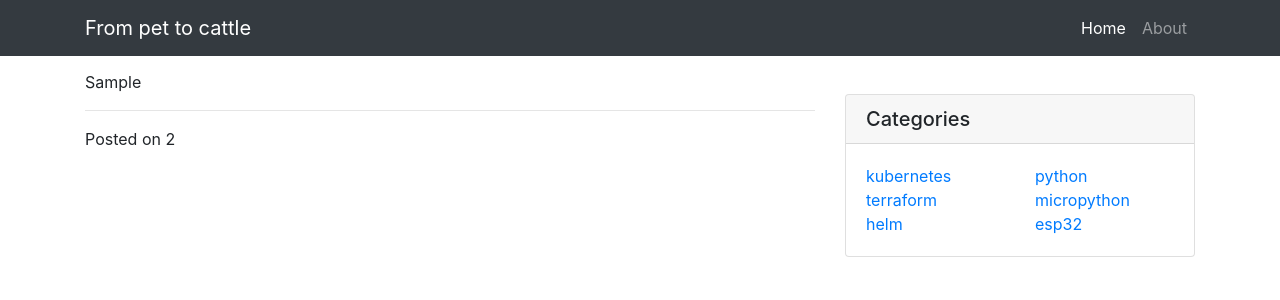
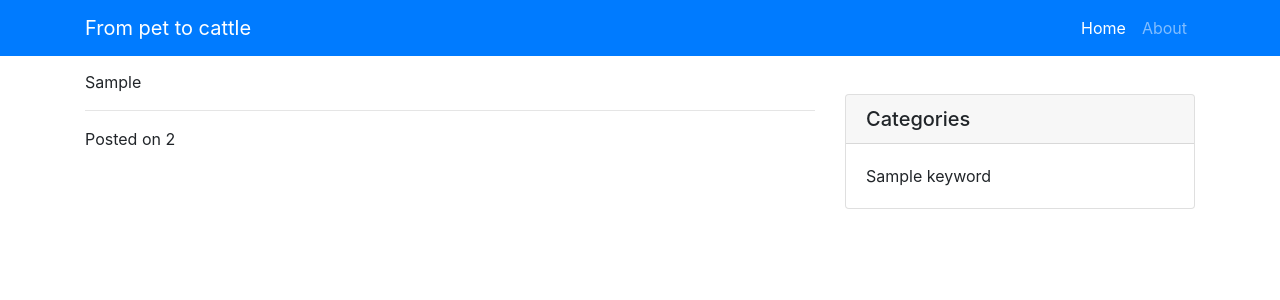
Before and after one commit to jordiprats/flask-pet2cattle, a Flask app: template app/templates/post.html in a window 1280 px wide. Shown: the top 300 px of the page. Run offline with Flask 2, Linux system fonts and the light colour scheme; the template is opened without the code that fills it: most values are stand-ins (such as "Sample title", 1, 10 or a date in 2020); some libraries are stand-ins or nearby versions.

Commit message:
canvi estil

```diff
--- a/app/routes.py
+++ b/app/routes.py
@@ -37,8 +37,19 @@ def post(any, mes, slug):
                         post_html = md.convert(md_data)
                         post_metadata = md.Meta
                         page_url = '/'+any+'/'+mes+'/'+filename_slug
+                        try:
+                            keywords = []
+                            for keyword in md.Meta['keywords'][0].split(','):
+                                keywords.append(keyword.strip())
+                        except:
+                            keywords = []
                         if md.Meta['status'][0]=='published':
-                            return render_template('post.html', single=True, post_html=post_html, post_metadata=post_metadata, page_url=page_url)
+                            return render_template('post.html',
+                                                                single=True,
+                                                                post_html=post_html,
+                                                                post_metadata=post_metadata,
+                                                                page_url=page_url,
+                                                                keywords=keywords)
                         break
                     except:
                         break
--- a/app/templates/base.html
+++ b/app/templates/base.html
@@ -44,9 +44,9 @@ pre {
 <body style="padding-top: 70px;">
 
   <!-- Navigation -->
-  <nav class="navbar navbar-expand-lg navbar-dark bg-dark fixed-top">
+  <nav class="navbar navbar-expand-lg navbar-dark bg-primary fixed-top">
     <div class="container">
-      <a class="navbar-brand" href="#">From pet to cattle</a>
+      <a class="navbar-brand" href="/">From pet to cattle</a>
       <button class="navbar-toggler" type="button" data-toggle="collapse" data-target="#navbarResponsive" aria-controls="navbarResponsive" aria-expanded="false" aria-label="Toggle navigation">
         <span class="navbar-toggler-icon"></span>
       </button>
--- a/app/templates/post.html
+++ b/app/templates/post.html
@@ -40,18 +40,14 @@
             <div class="row">
               <div class="col-lg-6">
                 <ul class="list-unstyled mb-0">
+                  {% for keyword in keywords %}
                   <li>
-                    <a href="#">kubernetes</a>
+                    {{ keyword }}
                   </li>
-                  <li>
-                    <a href="#">terraform</a>
-                  </li>
-                  <li>
-                    <a href="#">helm</a>
-                  </li>
+                  {% endfor %}
                 </ul>
               </div>
-              <div class="col-lg-6">
+              <!-- <div class="col-lg-6">
                 <ul class="list-unstyled mb-0">
                   <li>
                     <a href="#">python</a>
@@ -63,7 +59,7 @@
                     <a href="#">esp32</a>
                   </li>
                 </ul>
-              </div>
+              </div> -->
             </div>
           </div>
         </div>
```
